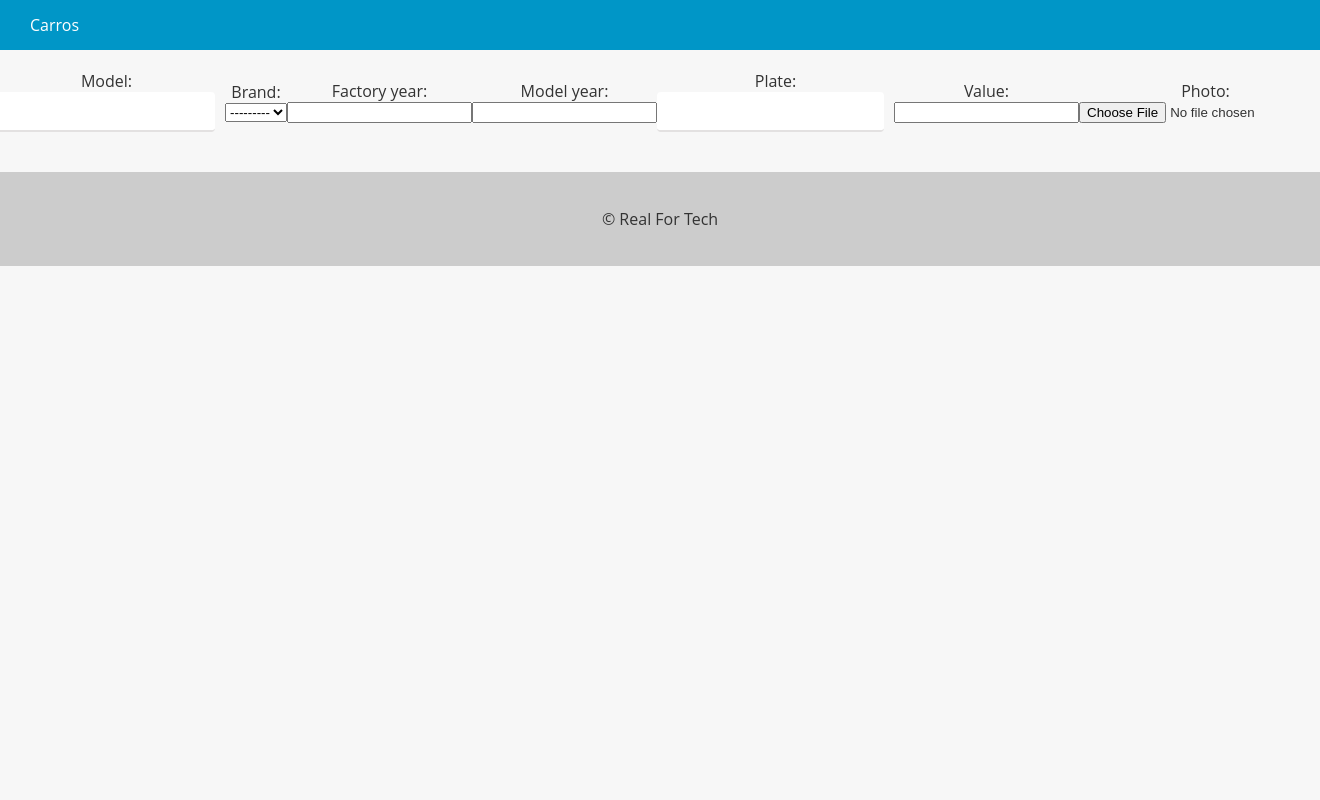
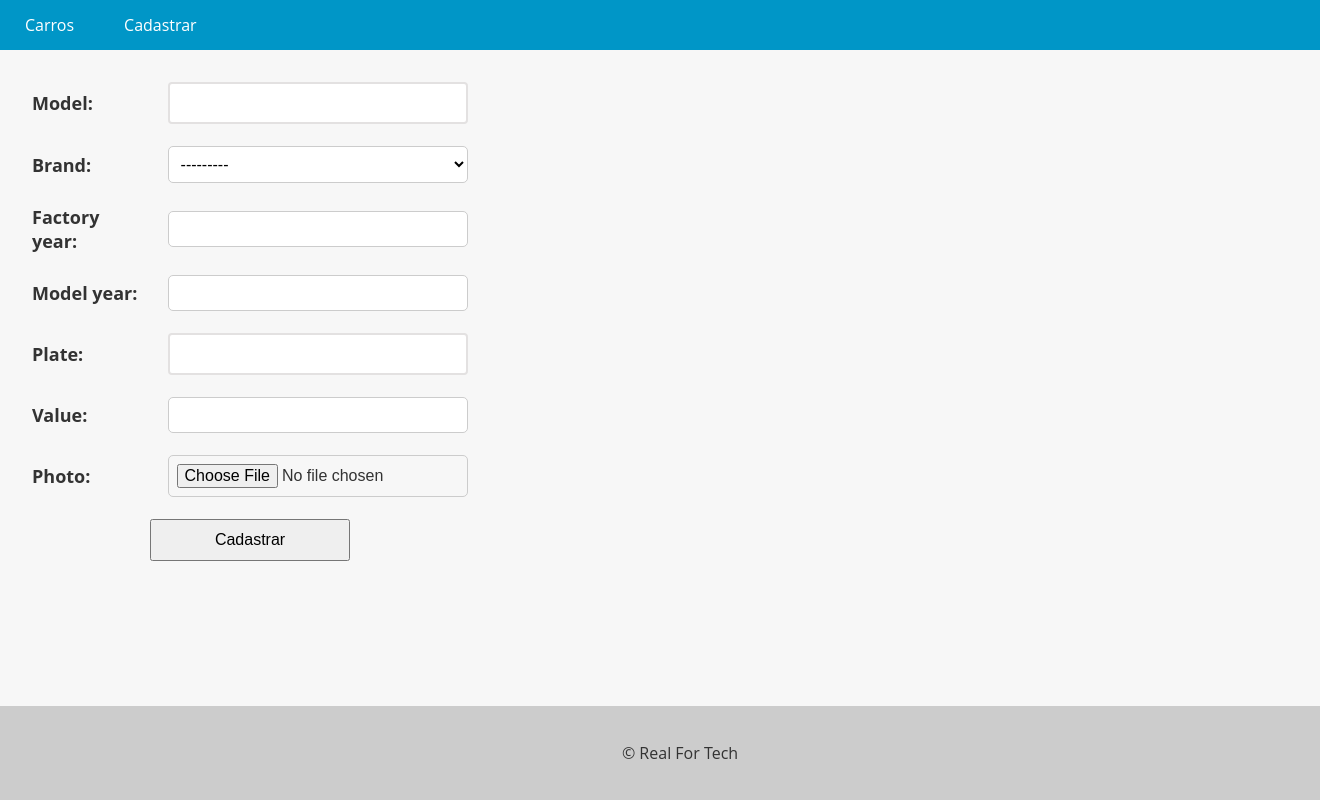
Before and after one commit to YuriNoriki/Cars_registration, a Django app: page /new_cars/ in a window 1320 px wide; the page is wider, and only the part inside the window is pictured. Run offline with Django 5.2, Linux system fonts and the light colour scheme; data that the repository does not hold is empty.

Commit message:
ajustando o css e a logica na view

```diff
--- a/base_static/global/css/style.css
+++ b/base_static/global/css/style.css
@@ -1,3 +1,74 @@
+
+
+body,html {
+  font-family: 'Open Sans', sans-serif;
+  background-color: #f7f7f7;
+  color: #333;
+  margin: 0;
+  padding: 0;
+  height: 100%;
+  display: flex;
+  flex-direction: column;
+  overflow-x: hidden; /* Impede rolagem horizontal */
+}
+
+
+
+header {
+  background-color: #0096c7;
+  color: #fff;
+  text-align: center;
+}
+
+footer {
+  background-color: #ccc;
+  color: #333;
+  padding: 20px;
+  text-align: center;
+  width: 100%;
+  margin-top: auto; /* Mantém o footer no final da página */
+}
+
+nav {
+  background-color: #0096c7;
+  color: #fff;
+  height: 50px;
+  display: flex;
+  justify-content: space-between;
+  align-items: center;
+}
+
+nav ul {
+  list-style: none;
+  margin: 0;
+  padding: 0;
+  display: flex;
+}
+
+nav ul li {
+  margin: 0 10px;
+}
+
+nav ul li a {
+  color: #fff;
+  text-decoration: none;
+  font-size: 16px;
+  padding: 15px;
+  transition: all 0.3s ease;
+}
+
+nav ul li a:hover {
+  background-color: #32bbe8;
+}
+
+nav ul li.active a {
+  background-color: #666;
+}
+
+nav ul li.active a:hover {
+  background-color: #999;
+}
+
 .car-grid {
   display: grid;
   grid-template-columns: repeat(3, 1fr);
@@ -19,7 +90,7 @@
 .car-card:hover {
     cursor: pointer;
     box-shadow: 0 4px 10px rgba(0, 0, 0, 0.4);
-  transform: scale(1.05);
+    transform: translateY(-2px);
 }
 
 .car-card img {
@@ -50,12 +121,6 @@
   }
 }
 
-@media (max-width: 480px) {
-  .car-grid {
-      grid-template-columns: repeat(1, 1fr);
-  }
-}
-
 form {
     display: flex;
     justify-content: center;
@@ -65,19 +130,29 @@ form {
     padding: 20px;
 }
 
+.form-cad {
+  display: flex;
+  flex-direction: column;
+  align-items: center;
+  justify-content: center;
+  padding: 20px;
+  width: 100%;
+  max-width: 500px; /* Define um limite para evitar que os campos fiquem muito largos */
+  box-sizing: border-box; /* Evita que padding quebre o layout */
+}
+
 input[type="text"] {
     padding: 10px;
     font-size: 16px;
-  border: none;
-  border-bottom: 2px solid #e3e1e1;
+    border: 2px solid #e3e1e1;
     border-radius: 4px;
     margin-right: 10px;
-  transition: border-color 0.3s ease-in-out;
+    transition: border-bottom-color 0.3s ease-in-out;
 }
 
 input[type="text"]:focus {
     outline: none;
-  border-color: #0096c7;
+    border-bottom-color: #e3e1e1;
 }
 
 button[type="submit"] {
@@ -105,63 +180,56 @@ a:hover {
   color: #0096c7;
 }
 
-body {
-  font-family: 'Open Sans', sans-serif;
-  background-color: #f7f7f7;
-  color: #333;
-  margin: 0;
-  padding: 0;
+table {
+  width: 100%;
+  margin-bottom: 10px; /* Adiciona espaço abaixo da tabela */
 }
 
-header {
-  background-color: #0096c7;
-  color: #fff;
+th, td {
+  padding: 10px;
+  text-align: left;
+}
+
+/* Estiliza os rótulos (nomes) */
+th {
+  font-size: 18px;
+  font-weight: bold;
+}
+
+/* Estiliza os campos (inputs) */
+td input {
+  font-size: 16px;
+  padding: 8px;
+  width: 100%;
+  border: 1px solid #ccc;
+  border-radius: 5px;
+}
+
+/* Ajusta o foco nos inputs */
+td input:focus {
+  border-color: #888;
+  outline: none;
+}
+
+select {
+  font-size: 16px; /* Aumenta o tamanho do texto */
+  padding: 8px; /* Aumenta a área interna */
+  width: 100%; /* Faz o select ocupar toda a largura da célula */
+  border: 1px solid #ccc;
+  border-radius: 5px; /* Bordas arredondadas */
+  background-color: white;
+  cursor: pointer;
+}
+
+/* Estiliza quando o select está focado */
+select:focus {
+  border-color: #888;
+  outline: none;
+}
+
+.btn {
+     width: 200px; /* Define um tamanho fixo para o botão */
+    padding: 10px;
+    font-size: 16px;
     text-align: center;
 }
-
-footer {
-  background-color: #ccc;
-  color: #333;
-  padding: 20px;
-  text-align: center;
-}
-
-nav {
-  background-color: #0096c7;
-  color: #fff;
-  height: 50px;
-  display: flex;
-  justify-content: space-between;
-  align-items: center;
-}
-
-nav ul {
-  list-style: none;
-  margin: 0;
-  padding: 0;
-  display: flex;
-}
-
-nav ul li {
-  margin: 0 10px;
-}
-
-nav ul li a {
-  color: #fff;
-  text-decoration: none;
-  font-size: 16px;
-  padding: 10px 20px;
-  transition: all 0.3s ease;
-}
-
-nav ul li a:hover {
-  background-color: #32bbe8;
-}
-
-nav ul li.active a {
-  background-color: #666;
-}
-
-nav ul li.active a:hover {
-  background-color: #999;
-}
--- a/base_templates/global/partials/header.html
+++ b/base_templates/global/partials/header.html
@@ -2,6 +2,7 @@
     <nav>
       <ul>
         <li><a href="{% url 'cars_list' %}">Carros</a></li>
+        <li><a href="{% url 'new_car' %}">Cadastrar</a></li>
       </ul>
     </nav>
 </header>
--- a/cars/templates/new_cars.html
+++ b/cars/templates/new_cars.html
@@ -1,8 +1,14 @@
 {% extends "global/base.html" %}
 
 {% block content %}
-    <form method="post" enctype="multipart/form-data">
+
+    <form class = "form-cad" method="post" enctype="multipart/form-data">
         {% csrf_token %}
-        {{new_cars_form}}
+        <table>
+            {{new_cars_form.as_table}}
+        </table>
+        <input type="submit" value="Cadastrar" class = "btn">
+
     </form>
+
 {% endblock content %}
--- a/cars/views.py
+++ b/cars/views.py
@@ -1,4 +1,4 @@
-from django.shortcuts import render
+from django.shortcuts import render,redirect
 from cars.models import Car
 from cars.forms import CarForm
 
@@ -25,7 +25,13 @@ def cars_views(request):
     )
 
 def new_cars_views(request):
-    new_cars_form = CarForm()
+    if request.method == 'POST':
+        new_cars_form = CarForm(request.POST, request.FILES)
+        if new_cars_form.is_valid():
+            new_cars_form.save()
+            return redirect('car_list')
+    else:
+        new_cars_form = CarForm()
 
     context = {
         'new_cars_form': new_cars_form,
```
Lines whose indentation alone changed are shown as unchanged.
